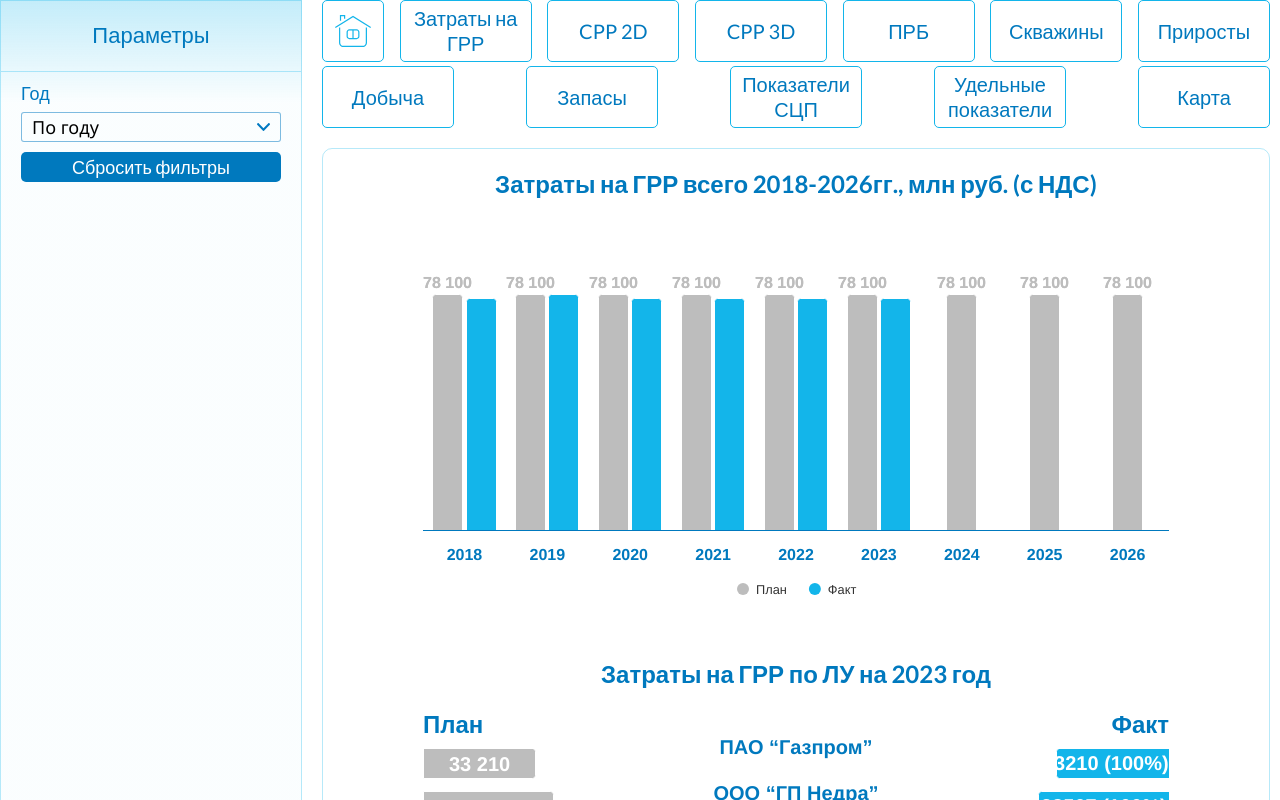
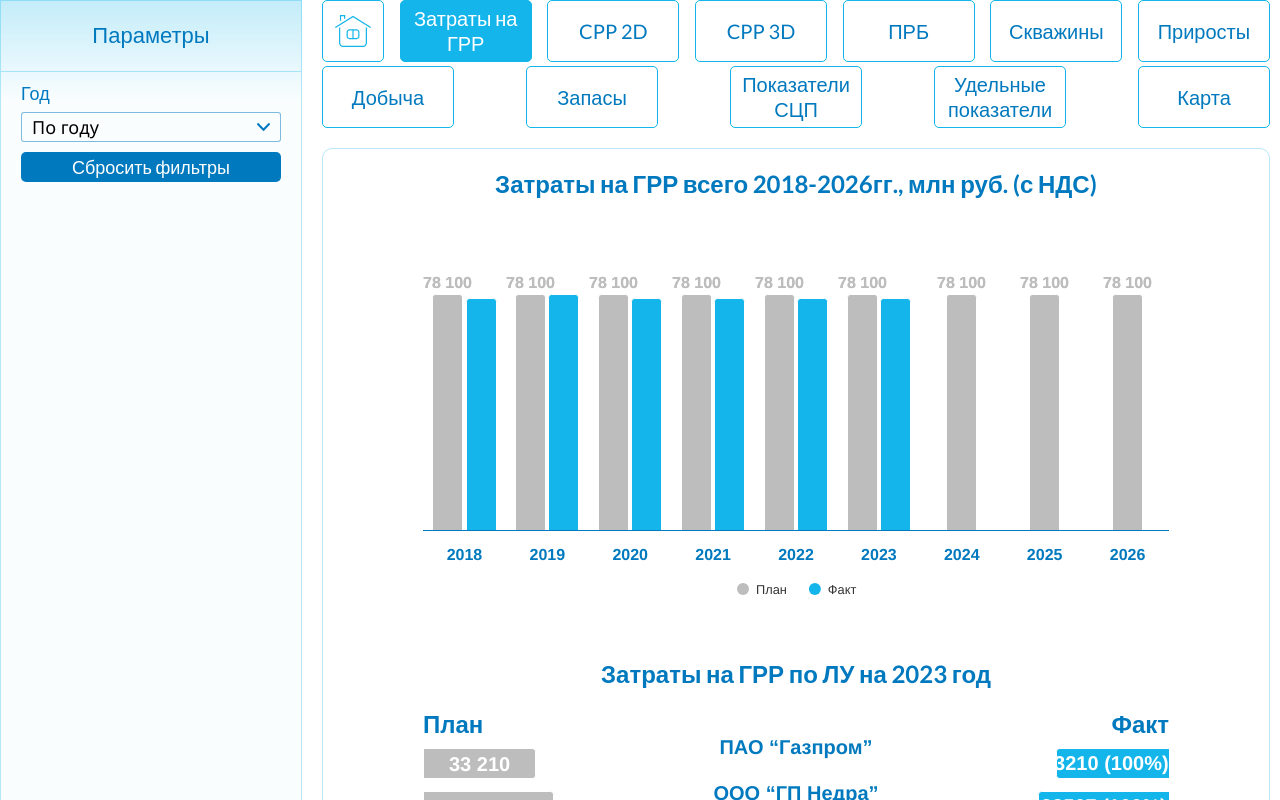
Before and after one commit to 381706-1KolesovaChristina/highcharts, a React (Create React App) app in the folder app/: page /chart1 in a window 1280 px wide. Shown: the top 800 px of the page. Built offline with nearby package versions, Linux system fonts and the light colour scheme.

Commit message:
11/06
add normal active to button,
add state props for pages

```diff
--- a/app/src/App.js
+++ b/app/src/App.js
@@ -14,8 +14,8 @@ const App = (props) => {
         <Parametr />
         <Buttons />
         <Routes>
-          <Route path='/chart1' element={<PageGRR data={props.data} />} />
-          <Route path='/chart2' element={<PageCPP2D />} />
+          <Route path='/chart1' element={<PageGRR data={props.data.pageGRR} />} />
+          <Route path='/chart2' element={<PageCPP2D data={props.data.PageCPP2D} />} />
         </Routes>
         {/* <Charts1 /> */}
       </div>
--- a/app/src/components/buttons/button/button.jsx
+++ b/app/src/components/buttons/button/button.jsx
@@ -4,7 +4,14 @@ import s from './button.module.css'
 const Button = (props) => {
     return (
         <div /*className={s.buttonText}*/>
-            <NavLink className={s.buttonText} to={props.link} >{props.text}</NavLink>
+            <NavLink
+                // className={s.buttonText}
+                to={props.link}
+                className={({ isActive }) =>
+                    // isPending ? s.buttonText : isActive ? s.active : ""
+                    isActive ? s.active : s.buttonText
+                }
+            >{props.text}</NavLink>
         </div >
     );
 }
--- a/app/src/components/buttons/button/button.module.css
+++ b/app/src/components/buttons/button/button.module.css
@@ -24,8 +24,33 @@
     align-items: center;
 }
 
-a:active,
+/* a:active,
 a:focus {
     color: #FFFFFF;
     background-color: #13B5EA;
+
+
+} */
+
+.active {
+    color: #FFFFFF;
+    background-color: #13B5EA;
+
+    font-family: 'Lato', sans-serif;
+    font-size: 20px;
+    font-weight: normal;
+    text-align: center;
+    text-decoration: none;
+
+    margin: 0;
+    width: 110px;
+    height: 48px;
+    padding: 6px 10px;
+
+    border-radius: 5px;
+    border: 1px solid #13B5EA;
+
+    display: flex;
+    justify-content: center;
+    align-items: center;
 }
--- a/app/src/components/charts/chartBar.jsx
+++ b/app/src/components/charts/chartBar.jsx
@@ -2,9 +2,8 @@ import Highcharts, { color } from 'highcharts'
 import HighchartsReact from 'highcharts-react-official'
 import s from './chartBar.module.css'
 
-let data1 = [33210, 38567, 46300, 51453, 56145, 62986];
-let data2 = [33210, 38567, 46300, 51453, 56145, 62986];
 
+const ChartBar = (props) => {
     const options = {
         chart: {
             type: 'bar',
@@ -15,7 +14,7 @@ const options = {
             enabled: false,
         },
         title: {
-        text: 'ПАО “Газпром”<br><br>ООО “ГП Недра”<br><br>ООО “ГП НИИГАЗ”<br><br>ООО “ГД Краснодар”<br><br>Компания N<br><br>Компания N',
+            text: props.data.titleText, //!!!
             align: 'center',//*выравнивание по горизонтали
             floating: true,//*плавающий заголовок - область графика не освобождает место под него
             y: 5,
@@ -33,16 +32,15 @@ const options = {
             visible: false,//*отображение
             type: 'category',
             reversed: true,//*поворот оси наибольшим числом к нач.коорд.
-        categories: ['ПАО “Газпром”', 'ООО “ГП Недра”', 'ООО “ГП НИИГАЗ”', 'ООО “ГД Краснодар”', 'Компания N', 'Компания N'],
+            categories: props.data.categories, //!!!
         },
         {
             visible: false,
             type: 'category',
             reversed: false,
             linkedTo: 0,
-        categories: ['ПАО “Газпром”', 'ООО “ГП Недра”', 'ООО “ГП НИИГАЗ”', 'ООО “ГД Краснодар”', 'Компания N', 'Компания N'],
-    }
-    ],
+            categories: props.data.categories, //!!!
+        }],
         plotOptions: {
             series: {
                 dataLabels: {
@@ -76,20 +74,20 @@ const options = {
         ],
         series: [
             {
-            name: 'План',
-            data: data1,
-            color: '#BDBDBD',
+                name: props.data.name[0],//!!!
+                data: props.data.data[0],//!
+                color: props.data.color[0],//!
                 yAxis: 0,
                 xAxis: 0,
-            categories: ['ПАО “Газпром”', 'ООО “ГП Недра”', 'ООО “ГП НИИГАЗ”', 'ООО “ГД Краснодар”', 'Компания N', 'Компания N']
+                categories: props.data.categories,//!
             },
             {
-            name: 'Факт',
-            data: data2,
-            color: '#13B5EA',
+                name: props.data.name[1],
+                data: props.data.data[1],
+                color: props.data.color[1],
                 yAxis: 1,
                 xAxis: 1,
-            categories: ['ПАО “Газпром”', 'ООО “ГП Недра”', 'ООО “ГП НИИГАЗ”', 'ООО “ГД Краснодар”', 'Компания N', 'Компания N'],
+                categories: props.data.categories,
                 dataLabels: {
                     //format: '{point.y} {data3.value}(%)'
                     formatter: function () {
@@ -101,17 +99,13 @@ const options = {
         ],
 
     }
-
-
-
-const ChartBar = () => {
     return (
         <div>
             <div className={s.section2}>
-                <div className={s.label}>Затраты на ГРР по ЛУ на 2023 год</div>
+                <div className={s.label}>{props.data.label}</div>
                 <div className={s.sabLabel}>
-                    <div>План</div>
-                    <div>Факт</div>
+                    <div>{props.data.name[0]}</div>
+                    <div>{props.data.name[1]}</div>
                 </div>
                 <HighchartsReact
                     highcharts={Highcharts}
--- a/app/src/components/pages/pageGRR/pageGRR.jsx
+++ b/app/src/components/pages/pageGRR/pageGRR.jsx
@@ -7,8 +7,8 @@ import s from './pageGRR.module.css'
 const PageGRR = (props) => {
     return (
         <div className={s.charts}>
-            <ChartColumn data={props.data} />
-            <ChartBar />
+            <ChartColumn data={props.data.chartColumnOne} />
+            <ChartBar data={props.data.chartBarOne} />
         </div>
     )
 }
--- a/app/src/data.js
+++ b/app/src/data.js
@@ -1,4 +1,6 @@
-const chartColumnOne = {
+let state = {
+    pageGRR: {
+        chartColumnOne: {
             categories: ['2018', '2019', '2020', '2021', '2022', '2023', '2024', '2025', '2026'],
             name: ['План', 'Факт'],
             data: [
@@ -7,6 +9,24 @@ const chartColumnOne = {
             ],
             color: ['#BDBDBD', '#13B5EA'],
             label: 'Затраты на ГРР всего 2018-2026гг., млн руб. (с НДС)',
-};
+        },
+        chartBarOne: {
+            titleText: 'ПАО “Газпром”<br><br>ООО “ГП Недра”<br><br>ООО “ГП НИИГАЗ”<br><br>ООО “ГД Краснодар”<br><br>Компания N<br><br>Компания N',
+            categories: ['ПАО “Газпром”', 'ООО “ГП Недра”', 'ООО “ГП НИИГАЗ”', 'ООО “ГД Краснодар”', 'Компания N', 'Компания N'],
+            name: ['План', 'Факт'],
+            data: [[33210, 38567, 46300, 51453, 56145, 62986],
+            [33210, 38567, 46300, 51453, 56145, 62986]],
+            color: ['#BDBDBD', '#13B5EA'],
+            label: 'Затраты на ГРР по ЛУ на 2023 год'
+        }
 
-export default chartColumnOne;
+    },
+    pageCPP2D: {
+
+    },
+
+}
+
+
+
+export default state;
--- a/app/src/index.js
+++ b/app/src/index.js
@@ -3,12 +3,12 @@ import ReactDOM from 'react-dom/client';
 import './index.css';
 import App from './App';
 import reportWebVitals from './reportWebVitals';
-import chartColumnOne from './data';
+import state from './data';
 
 const root = ReactDOM.createRoot(document.getElementById('root'));
 root.render(
   <React.StrictMode>
-    <App data={chartColumnOne} />
+    <App data={state} />
   </React.StrictMode>
 );
 
```
Lines whose indentation alone changed are shown as unchanged.
